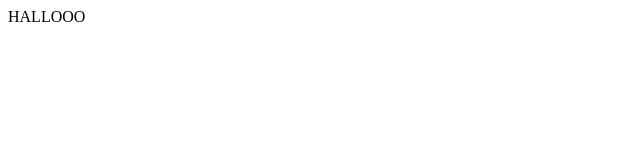
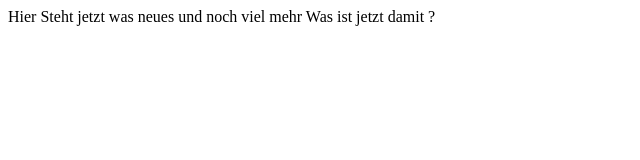
Before and after one commit to SenorgCC/gandarlin, a plain HTML site: page index.html in a window 1280 px wide. Shown: the whole page, without its empty margins (0-640 px from the left). Drawn offline with Linux system fonts and the light colour scheme.

Commit message:
Indextest

```diff
--- a/index.html
+++ b/index.html
@@ -4,6 +4,8 @@
   <title> Test </title>
 </head>
 <body>
-  HALLOOO
+  Hier Steht jetzt was neues
+  und noch viel mehr
+  Was ist jetzt damit ?
 </body>
 </html>
```
